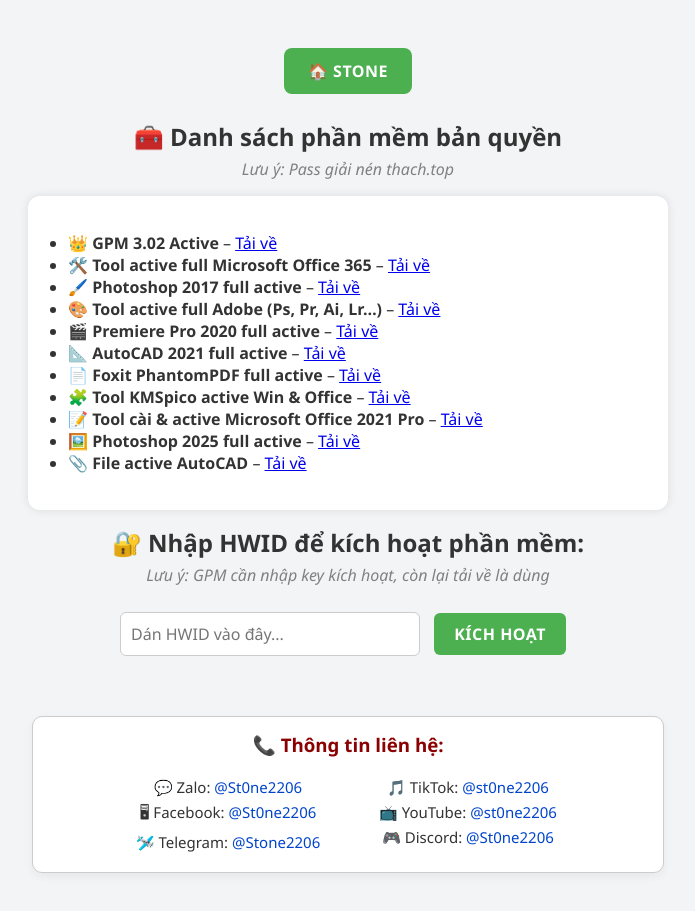
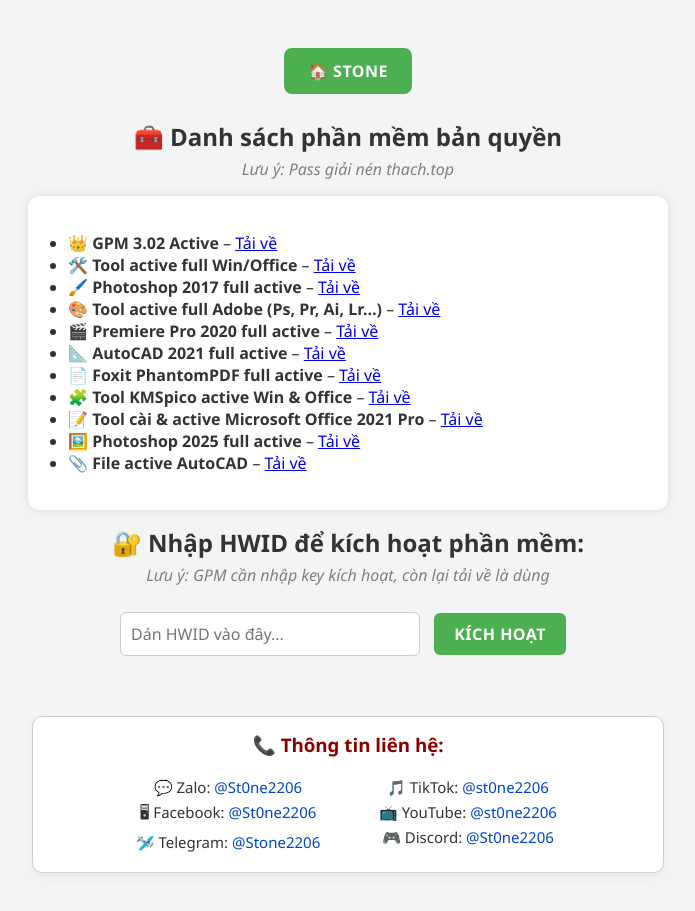
Before and after one commit to duongducthach/stone-server, a website: page phanmem.html in a window 1280 px wide. Shown: the whole page, without its empty margins (292-987 px from the left). Drawn offline with Linux system fonts and the light colour scheme; no server answers.

Commit message:
Update software tool description in phanmem.html

```diff
--- a/phanmem.html
+++ b/phanmem.html
@@ -20,7 +20,7 @@
   <div class="container">
     <ul style="text-align:left; padding-left: 20px;">
       <li>👑 <strong>GPM 3.02 Active</strong> – <a href="https://drive.google.com/file/d/1NHLttZcem9aFGC3BFu0AgnYrYN3OesBl/view?usp=sharing" target="_blank">Tải về</a></li>
-      <li>🛠️ <strong>Tool active full Microsoft Office 365</strong> – <a href="https://drive.google.com/file/d/16qShsDsrtuDEzTJOTJ5ddYRPuMqMYK9b/view?usp=sharing" target="_blank">Tải về</a></li>
+      <li>🛠️ <strong>Tool active full Win/Office </strong> – <a href="https://drive.google.com/file/d/1XW0ziBn6Srdl460GuyWIUPQxdkQbUiga/view?usp=sharing" target="_blank">Tải về</a></li>
       <li>🖌️ <strong>Photoshop 2017 full active</strong> – <a href="https://drive.google.com/file/d/1hLUfdqpKX_SZIOo3MZ3kNd7wTc_fG0qf/view?usp=sharing" target="_blank">Tải về</a></li>
       <li>🎨 <strong>Tool active full Adobe (Ps, Pr, Ai, Lr…)</strong> – <a href="https://drive.google.com/file/d/1jZILF4nsIL-wgzAasZHKjO9TyjpeN3ty/view?usp=sharing" target="_blank">Tải về</a></li>
       <li>🎬 <strong>Premiere Pro 2020 full active</strong> – <a href="https://drive.google.com/file/d/1sbdFg6PBESKEJUL4dYiRLWcgBczGcyVo/view?usp=sharing" target="_blank">Tải về</a></li>
```
